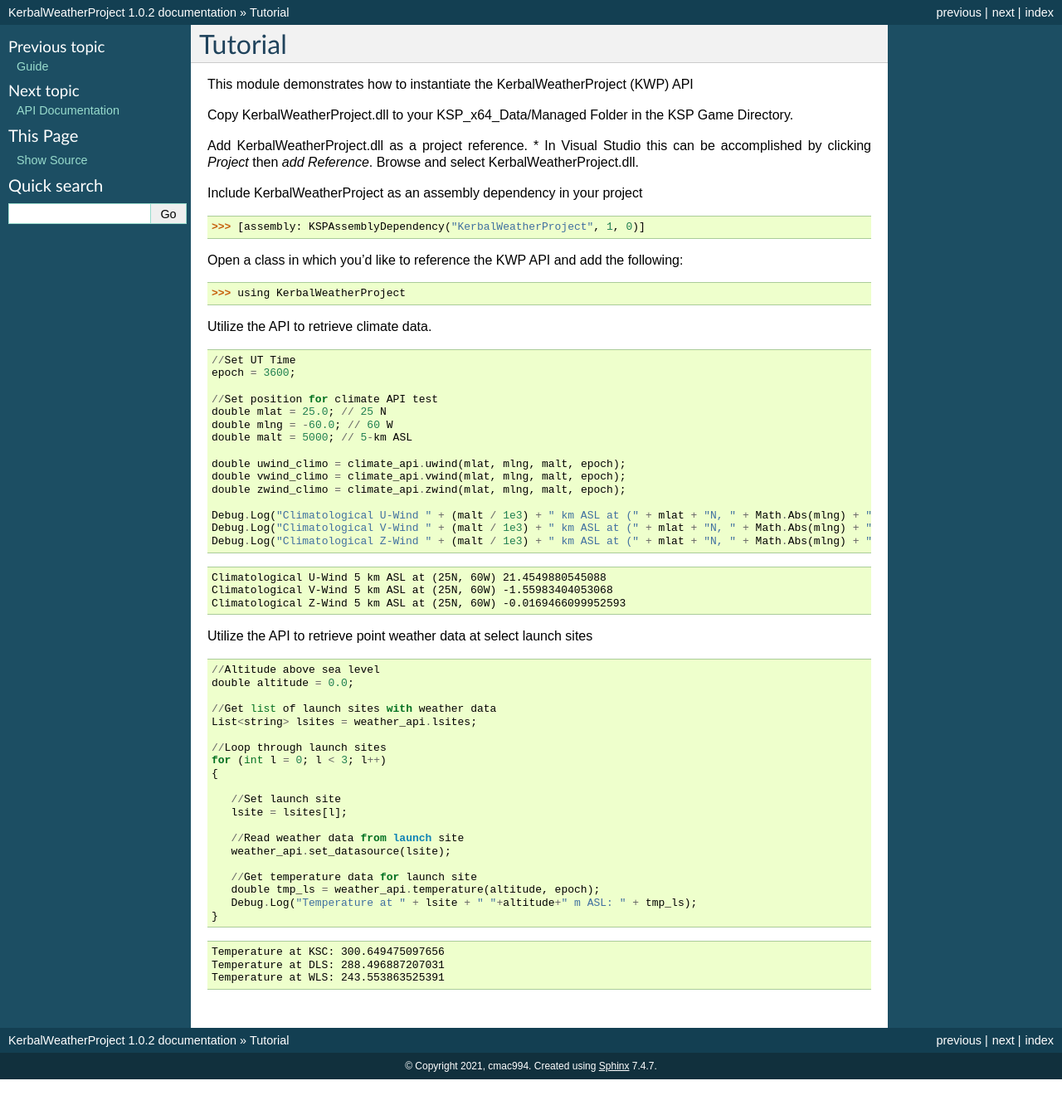
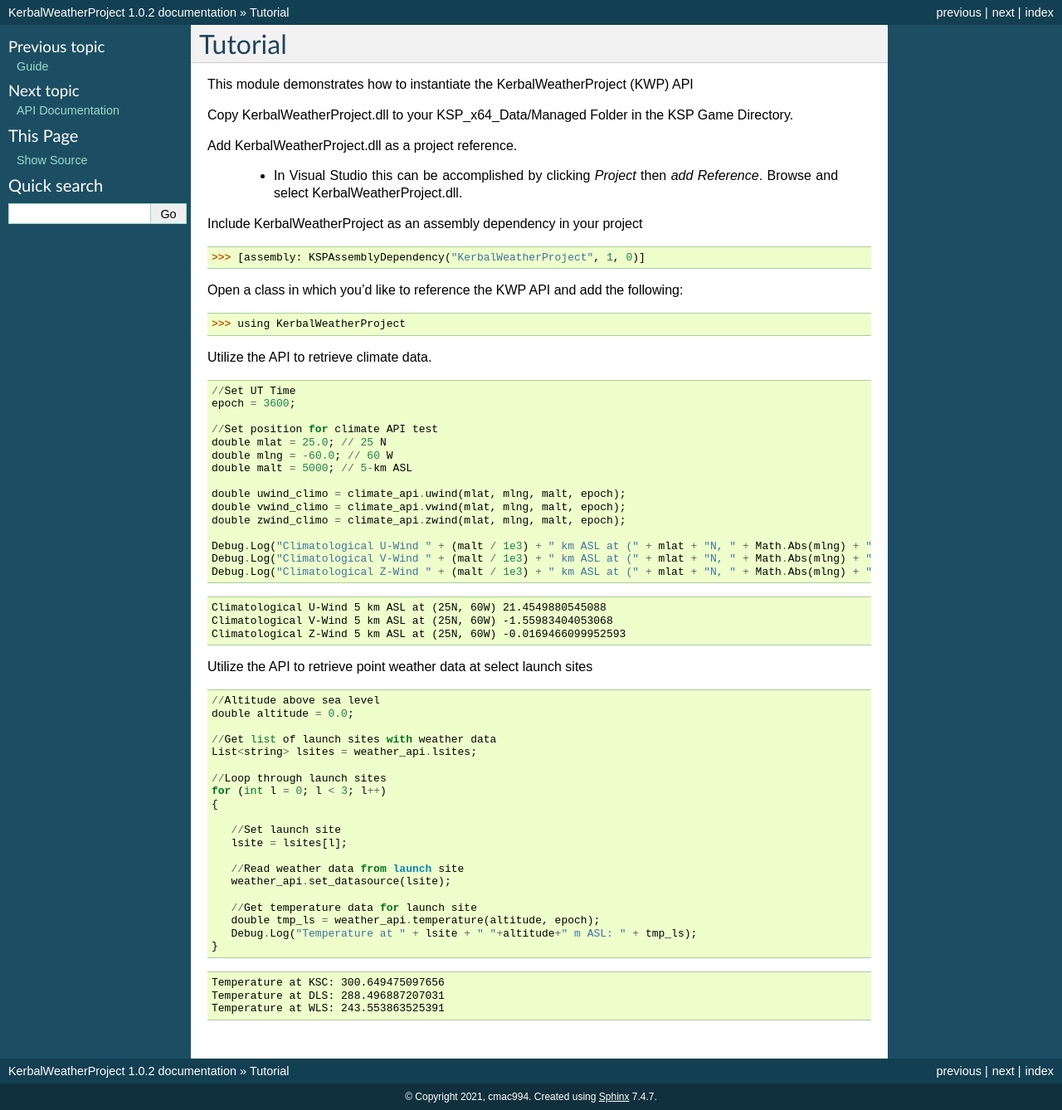
Before and after one commit to cmac994/KerbalWeatherProject, a Sphinx documentation site: the page built from docs/tutorial.rst, in a window 1280 px wide. Shown: the whole page at 83% size. Built offline with Sphinx 7.4.7, drawn with Linux system fonts in a browser that asks for light colours; before the commit the page ends 1301 px from its top, so only the background shows below that.

```diff
--- a/docs/tutorial.rst
+++ b/docs/tutorial.rst
@@ -6,7 +6,8 @@ This module demonstrates how to instantiate the KerbalWeatherProject (KWP) API
 Copy KerbalWeatherProject.dll to your KSP_x64_Data/Managed Folder in the KSP Game Directory.
 
 Add KerbalWeatherProject.dll as a project reference.
-* In Visual Studio this can be accomplished by clicking `Project` then `add Reference`. Browse and select KerbalWeatherProject.dll.
+
+   - In Visual Studio this can be accomplished by clicking `Project` then `add Reference`. Browse and select KerbalWeatherProject.dll.
 
 Include KerbalWeatherProject as an assembly dependency in your project
 
```
